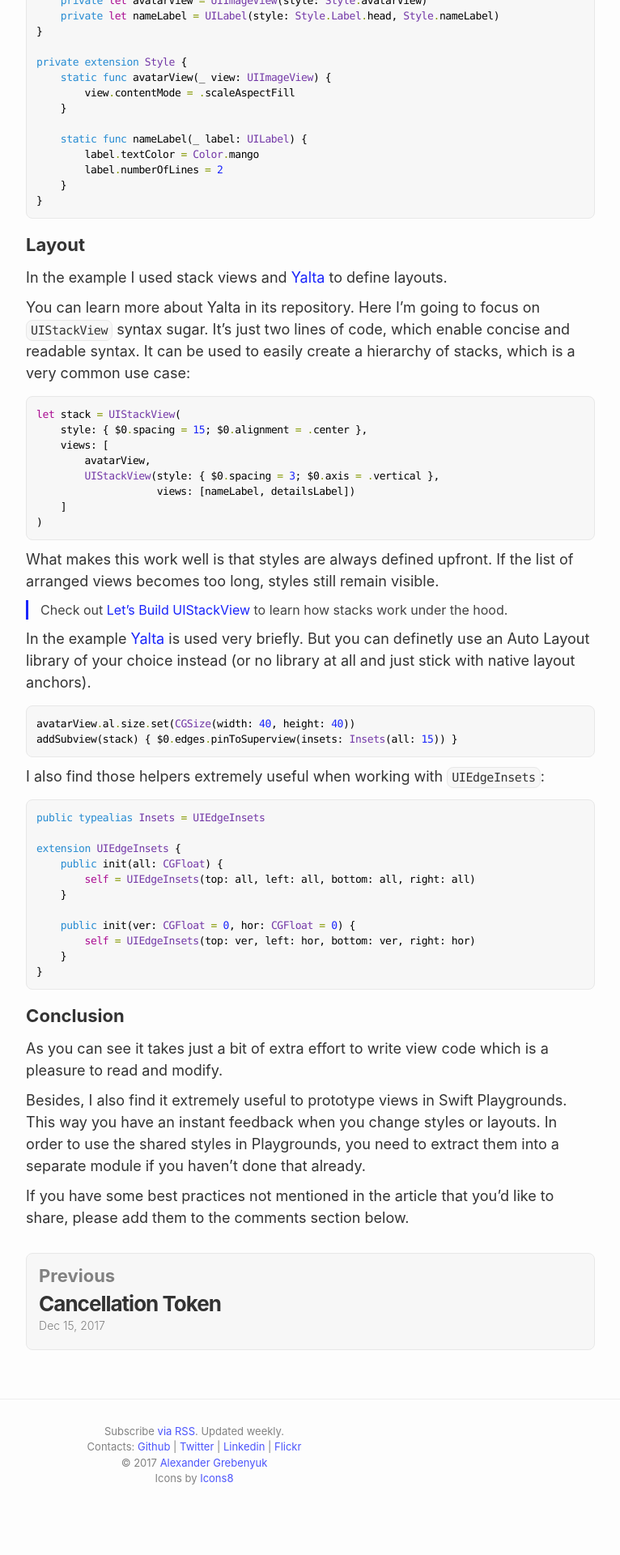
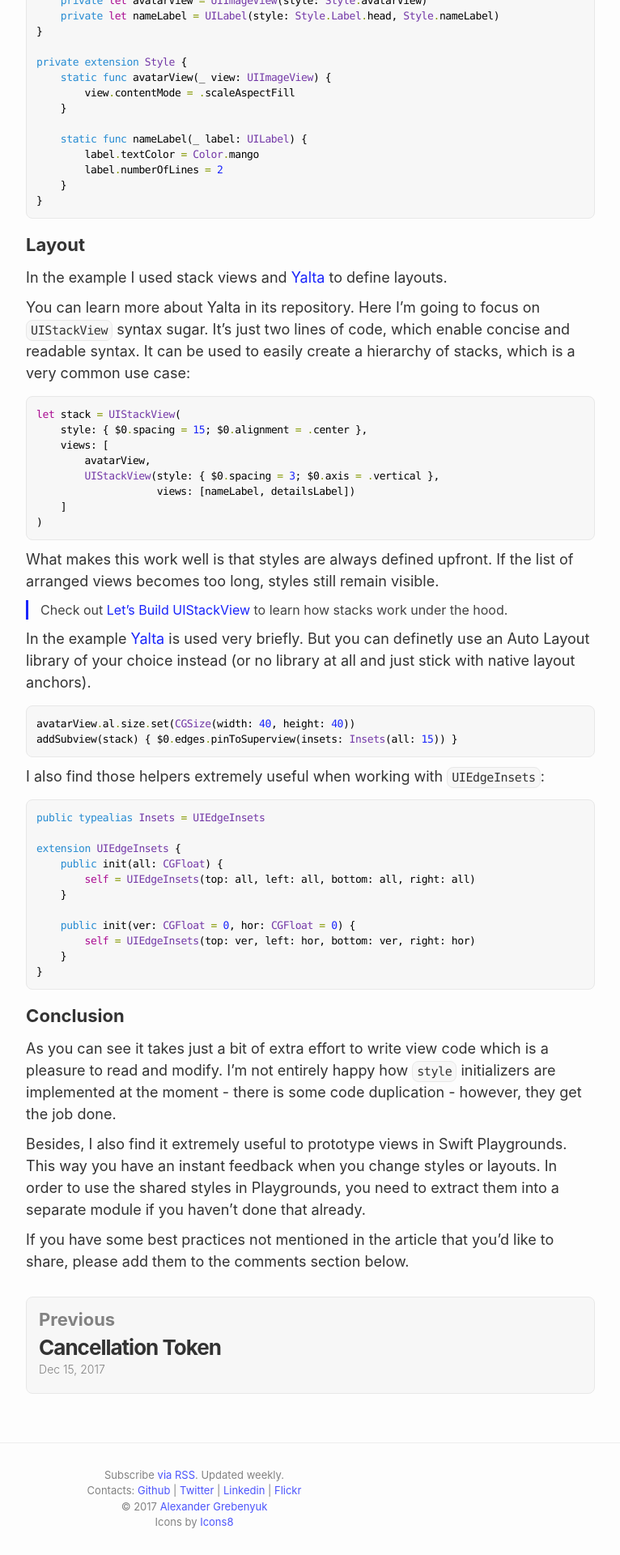
Before and after one commit to hyling/kean.github.io, a Jekyll site: the page built from _posts/2018-01-12-creating_views.markdown, in a window 1280 px wide. Shown: the part 2116-4036 px from the top of the page at 81% size, without its empty margins (400-1166 px from the left). Built offline with Jekyll 4.4.1, drawn with Linux system fonts in a browser that asks for light colours; comment, search, counter and statistics services are not loaded; before the commit the page ends 3982 px from its top, so only the background shows below that.

Commit message:
Slightly smaller latter spacing in code blocks on mobile

```diff
--- a/_posts/2018-01-12-creating_views.markdown
+++ b/_posts/2018-01-12-creating_views.markdown
@@ -133,7 +133,7 @@
 
 ## Conclusion
 
-As you can see it takes just a bit of extra effort to write view code which is a pleasure to read and modify.
+As you can see it takes just a bit of extra effort to write view code which is a pleasure to read and modify. I'm not entirely happy how `style` initializers are implemented at the moment - there is some code duplication - however, they get the job done.
 
 Besides, I also find it extremely useful to prototype views in Swift Playgrounds. This way you have an instant feedback when you change styles or layouts. In order to use the shared styles in Playgrounds, you need to extract them into a separate module if you haven't done that already.
 
--- a/_sass/_base.scss
+++ b/_sass/_base.scss
@@ -143,6 +143,9 @@
 
     > code {
         font-size: 13px;
+        @include media-query($on-palm) {
+            letter-spacing: -0.6px;
+        }
         border: 0;
         padding-right: 0;
         padding-left: 0;
```
